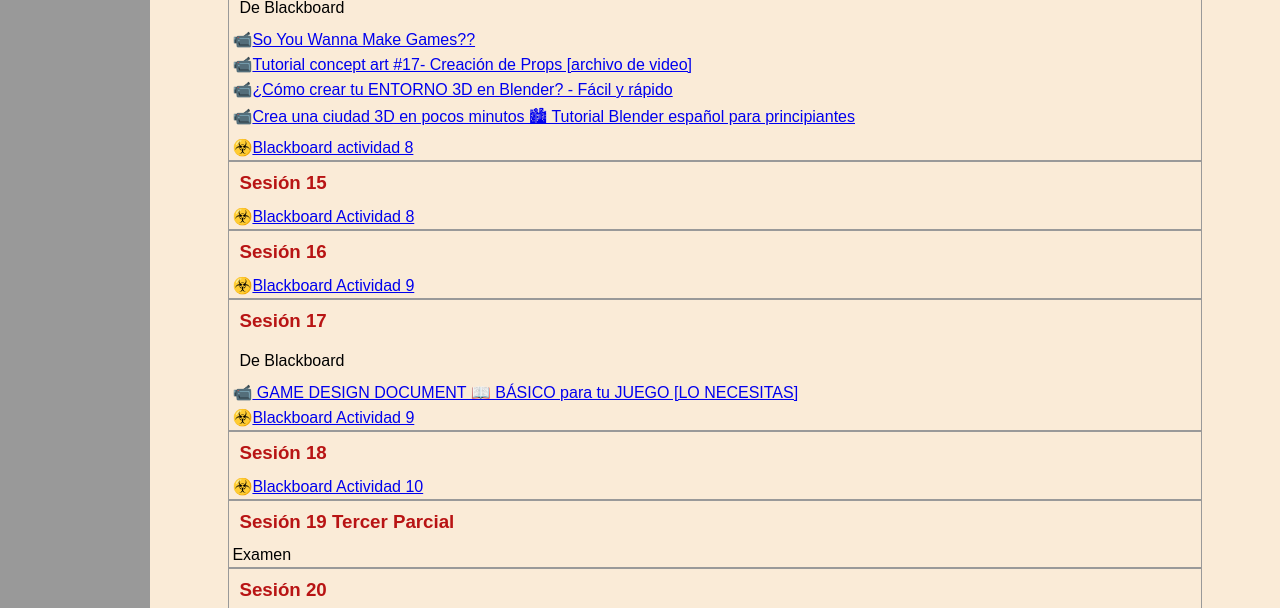
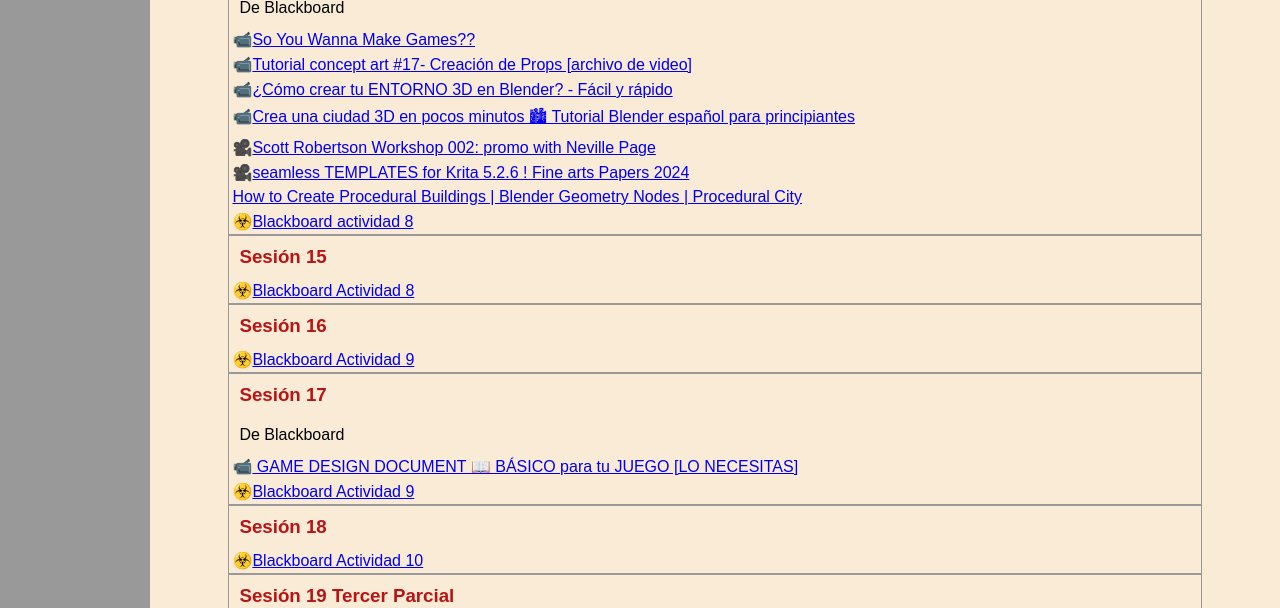
Before and after one commit to beztao01/entornos, a plain HTML site: page index.html in a window 1280 px wide. Shown: the part 2820-3428 px from the top of the page. Drawn offline with Linux system fonts and the light colour scheme.

Commit message:
add sesion 12

```diff
--- a/index.html
+++ b/index.html
@@ -192,6 +192,7 @@
                         <li>🔗<a href="https://skfb.ly/pr8KG" target="_blank" rel="noopener noreferrer">Manny_ Unreal_ Engine_5</a></li>
                         <li>🔗<a href="https://skfb.ly/oxPrA"target="_blank" rel="noopener noreferrer">Unreal Mannequin for Scale Reference
                         </a></li>
+
                         <li>☣️<a href="https://uvmonline.blackboard.com/webapps/login/">Blackboard Actividad 7</a></li>
                     </ul>
                 </section>
@@ -215,6 +216,9 @@
                         <li>📹<a href="https://www.youtube.com/watch?v=Y4G_js07aIE" target="_blank" rel="noopener noreferrer">Tutorial concept art #17- Creación de Props [archivo de video]</a> </li>
                         <li>📹<a href="https://www.youtube.com/watch?v=75HStWPg29o" target="_blank" rel="noopener noreferrer">¿Cómo crear tu ENTORNO 3D en Blender? - Fácil y rápido</a></li>
                         <li>📹<a href="https://www.youtube.com/watch?v=Xn983mDvp1E" target="_blank" rel="noopener noreferrer">Crea una ciudad 3D en pocos minutos 🏙 Tutorial Blender español para principiantes </a></li>
+                        <li>🎥<a href="https://youtu.be/Rfy60PHYuag?si=4VIIhazwI77ckFEA" target="_blank" rel="noopener noreferrer">Scott Robertson Workshop 002: promo with Neville Page</a></li>
+                        <li>🎥<a href="https://youtu.be/O6ii50NRdzA?si=C7zC6PHMUHY_krQw" target="_blank" rel="noopener noreferrer">seamless TEMPLATES for Krita 5.2.6 ! Fine arts Papers 2024</a></li>
+                        <li><a href="https://youtu.be/hGgAEp-n0uk?si=2jrYliVXh1m6sAkO/" target="_blank" rel="noopener noreferrer">How to Create Procedural Buildings | Blender Geometry Nodes | Procedural City</a></li>
 
                         <li>☣️<a href="https://uvmonline.blackboard.com/webapps/login/">Blackboard actividad 8 </a></li>
                     </ul>
```
